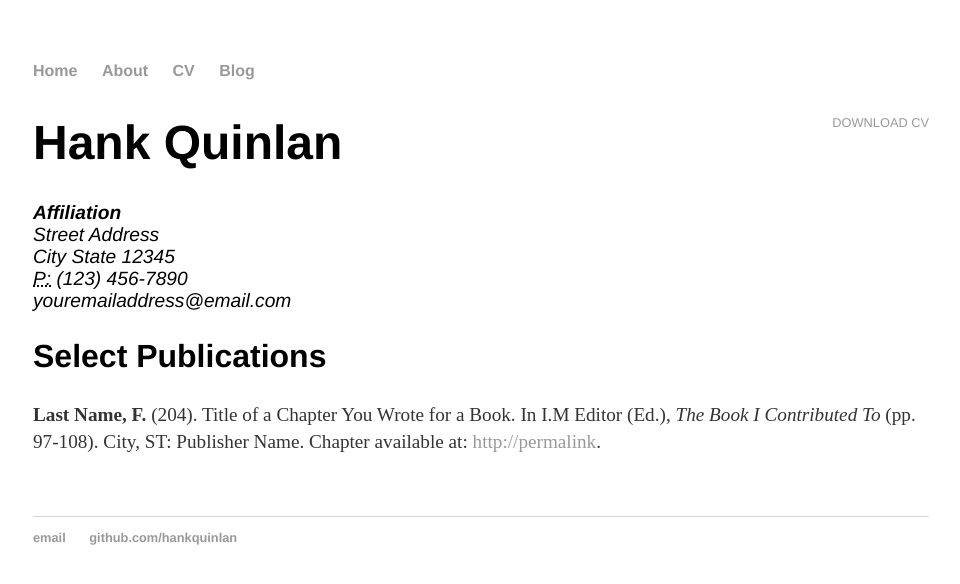
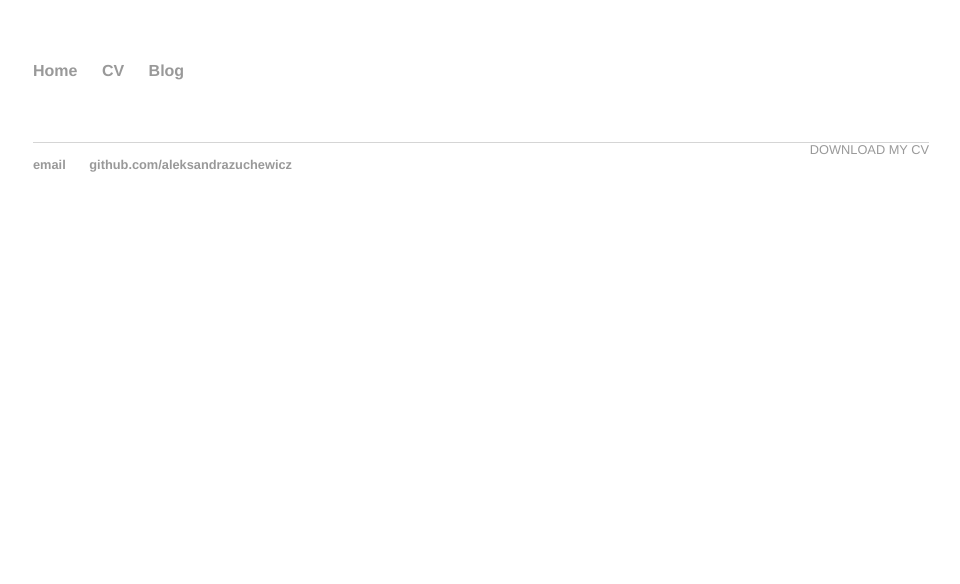
Before and after one commit to AleksandraZuchewicz/Former-Personal-Website, a Jekyll site: the page built from cv/index.html, in a window 1280 px wide. Shown: the top 584 px of the page, without its empty margins (159-1119 px from the left). Built offline with Jekyll 4.4.1, drawn with Linux system fonts in a browser that asks for light colours.

Commit message:
Adjusted subpages for my needs

```diff
--- a/_config.yml
+++ b/_config.yml
@@ -1,3 +1,3 @@
-name: Hank Quinlan, Horrible Cop
+name: Aleksandra Zuchewicz, Quality Assurance Specialist
 markdown: kramdown
 permalink: /blog/:year/:month/:day/:title
--- a/_layouts/default.html
+++ b/_layouts/default.html
@@ -12,7 +12,6 @@
     <nav>
 <ul>
 <li><a href="/">Home</a></li>
-<li><a href="/about">About</a></li>
 <li><a href="/cv">CV</a></li>
 <li><a href="/blog">Blog</a></li>
 </ul>
@@ -25,8 +24,8 @@
 
   <footer>
    <ul>
-   <li><a href="mailto:hankquinlanhub@gmail.com">email</a></li>
-   <li><a href="https://github.com/hankquinlan">github.com/hankquinlan</a></li>
+   <li><a href="mailto:aleksandrazuchewicz@gmail.com">email</a></li>
+   <li><a href="https://github.com/aleksandrazuchewicz">github.com/aleksandrazuchewicz</a></li>
    </ul>
   </footer>
   </body>
--- a/cv/index.html
+++ b/cv/index.html
@@ -1,22 +1,8 @@
 ---
 layout: default
-title: CV of Your Name
+title: CV of Aleksandra Zuchewicz
 ---
 
 	<div class="cv">
-		<a href="#" class="download" title="Download CV as PDF">Download CV</a>
-					<h1>Hank Quinlan</h1>
-					<address>
-					<strong>Affiliation</strong><br>
-					Street Address<br>
-					City State 12345<br>
-					<abbr title="phone">P:</abbr> (123) 456-7890<br>
-					<span class="obfuscate">youremailaddress@email.com</span>
-					</address>
-
-					<h2>Select Publications</h2>
-
-					<p><strong>Last Name, F.</strong> (204). Title of a Chapter You Wrote for a Book. In I.M Editor (Ed.), <em>The Book I Contributed To</em> (pp. 97-108). City, ST: Publisher Name. Chapter available at: <a href="#">http://permalink</a>.
-
-
+		<a href="./cv.pdf" class="download" title="Download CV as PDF">Download my CV</a>
 	</div>
--- a/index.html
+++ b/index.html
@@ -1,9 +1,9 @@
 ---
 layout: default
-title: Hank Quinlan, Horrible Cop
+title: Aleksandra Zuchewicz, Quality Assurance Specialist
 ---
 
 		<div class="blurb">
-			<h1>Hi there, I'm Hank Quinlan!</h1>
-			<p>I'm best known as the horrible cop from <em>A Touch of Evil</em>. Don't trust me. <a href="/about">Read more about my life...</a></p>
+			<h1>Hi there, I'm Aleksandra Zuchewicz!</h1>
+			<p>I’m a <em>Quality Engineer</em> with a manufacturing background. Currently, I am developing skills related to Quality Assurance in Software Engineering industry. Lately, I worked as QA Engineer at 3M Company, where I was responsible for quality assurance in production area. I have been living in London since February 2019 and now I am looking for new opportunities to develop myself and build my career on acquired knowledge.</p>
 		</div>
```
Also changed, not shown: _posts/2014-04-30-hank-quinlan-site-launched.md (deleted, +0 -7 lines), about/index.html (deleted, +0 -15 lines), blog/atom.xml (deleted, +0 -27 lines), blog/index.html (+2 -6 lines), 1 other file.
